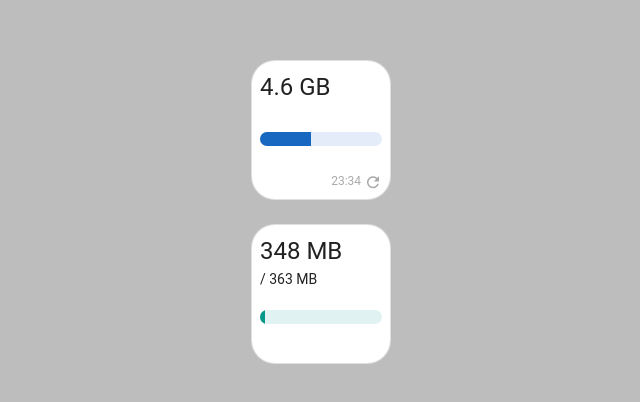
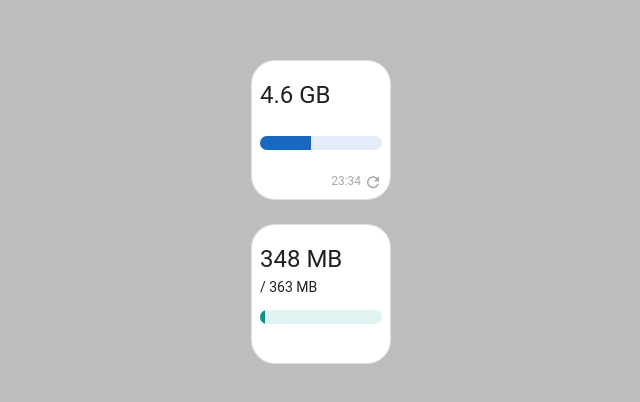
Before and after one commit to immh78/net-use, a Vue app: page / in a window 1280 px wide. Shown: the part 188-590 px from the top of the page, without its empty margins (319-959 px from the left). Built offline with nearby package versions, Linux system fonts and the light colour scheme.

Commit message:
여백조정

```diff
--- a/src/App.vue
+++ b/src/App.vue
@@ -57,7 +57,7 @@ onMounted(() => {
 <template>
   <div class="center-container bg-grey-lighten-1">
     <v-sheet :height="140" :width="140" border rounded="xl" class="pa-2 d-flex flex-column justify-space-between">
-      <span class="monthUse">{{ monthLabel }} GB</span>
+      <span class="monthUse mt-2">{{ monthLabel }} GB</span>
 
       <v-progress-linear :model-value="monthCircular" height="14" color="primary" rounded />
 
@@ -68,10 +68,10 @@ onMounted(() => {
 
 
     <v-sheet :height="140" :width="140" border rounded="xl" class="mt-6 pa-2 d-flex flex-column">
-      <span class="todayUse">{{ todayUseLabel }} MB</span>
+      <span class="todayUse mt-2">{{ todayUseLabel }} MB</span>
         <span class="todayTotal">/ {{ todayTotalLabel }} MB</span>
 
-      <v-progress-linear class="mt-5" :model-value="todayCircular" height="14" color="teal" rounded />
+      <v-progress-linear class="mt-3" :model-value="todayCircular" height="14" color="teal" rounded />
 
     </v-sheet>
   </div>
```
